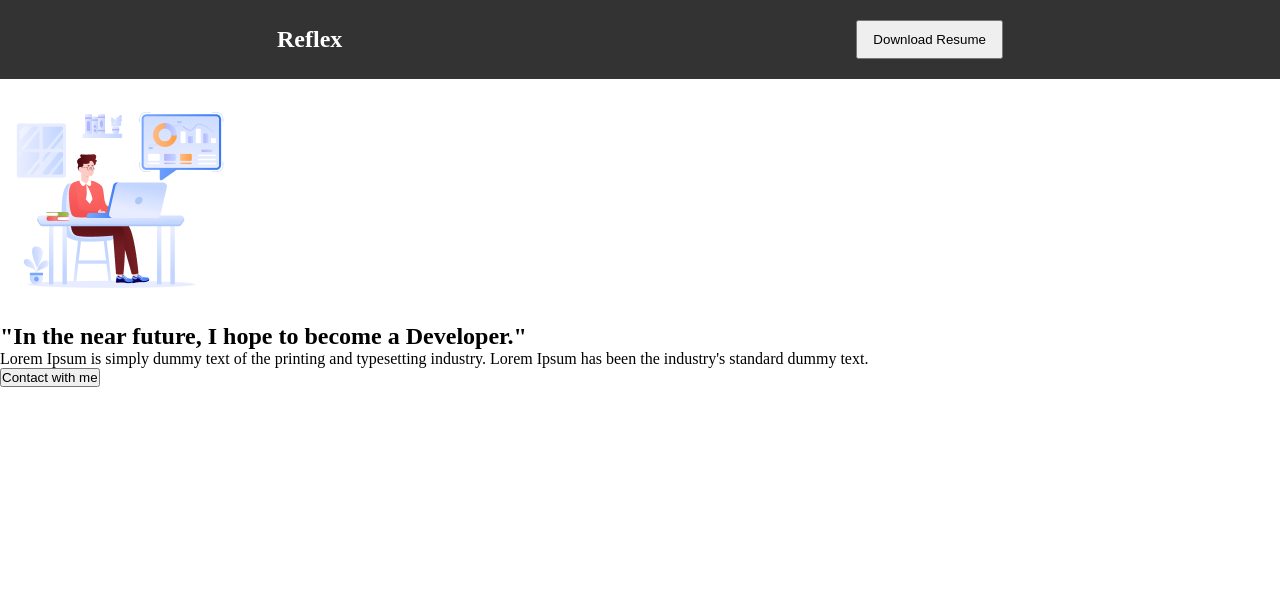
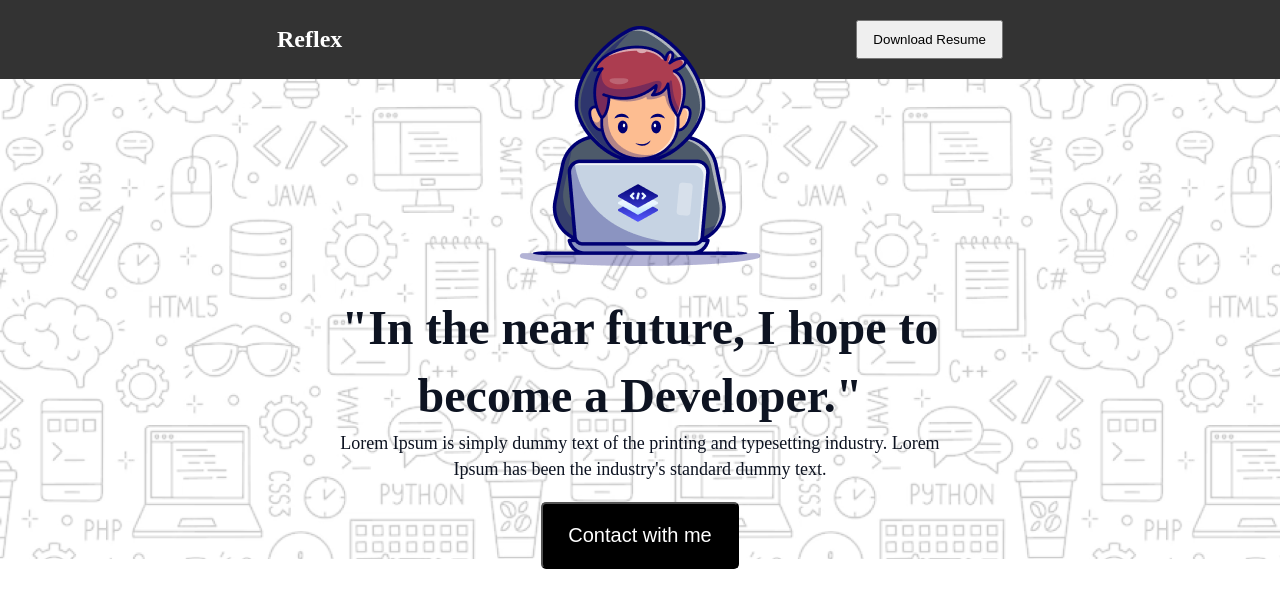
Before and after one commit to reflexsafwan/my-personal-website, a plain HTML site: page index.html in a window 1280 px wide. Drawn offline with Linux system fonts and the light colour scheme.

Commit message:
banner section added

```diff
--- a/css/style.css
+++ b/css/style.css
@@ -1,9 +1,9 @@
-*{
+* {
   margin: 0;
   padding: 0;
   box-sizing: border-box;
 }
-.navbar{
+.navbar {
   display: flex;
   justify-content: space-around;
   align-items: center;
@@ -11,6 +11,51 @@
   background-color: #333;
   color: #fff;
 }
-.resume{
+.resume {
   padding: 10px 15px;
 }
+
+.banner {
+  background-image: url("../images/Hero-bg.png");
+  background-size: contain;
+  height: 60vh;
+  display: flex;
+  flex-direction: column;
+  justify-content: center;
+  align-items: center;
+}
+.banner-img {
+  margin-bottom: 24px;
+}
+.banner-content {
+  display: flex;
+  flex-direction: column;
+  justify-content: center;
+  align-items: center;
+  margin-bottom: 24px;
+}
+.banner-content h2 {
+  color: #0d1321;
+  font-size: 48px;
+  font-weight: 800;
+  line-height: 68px;
+  word-wrap: break-word;
+  text-align: center;
+}
+.banner-content p {
+  color: #0d1321;
+  font-size: 18px;
+  font-family: Azeret Mono;
+  font-weight: 400;
+  line-height: 26px;
+  word-wrap: break-word;
+  text-align: center;
+}
+.contact-btn {
+  padding: 20px 25px;
+  background: #000;
+  color: #fff;
+  border-radius: 5px;
+  margin: 20px 0px;
+  font-size: 20px;
+}
--- a/index.html
+++ b/index.html
@@ -20,11 +20,16 @@
         </nav>
         <div class="banner">
             <div class="banner-img">
-                <img src="images/Group 3.png" alt="">
+                <img src="images/Group.png" alt="">
             </div>
-            <div class="banner-content">
+            <!-- <div class="banner-content">
                 <h2>"In the near future, I hope to become a Developer."</h2>
                 <p>Lorem Ipsum is simply dummy text of the printing and typesetting industry. Lorem Ipsum has been the
+                    industry's standard dummy text.</p> -->
+            <div class="banner-content">
+                <h2>"In the near future, I hope to <br> become a Developer."</h2>
+                <p>Lorem Ipsum is simply dummy text of the printing and typesetting industry. Lorem <br> Ipsum has been
+                    the
                     industry's standard dummy text.</p>
                 <button class="contact-btn">Contact with me</button>
             </div>
```
Lines whose indentation alone changed are shown as unchanged.
